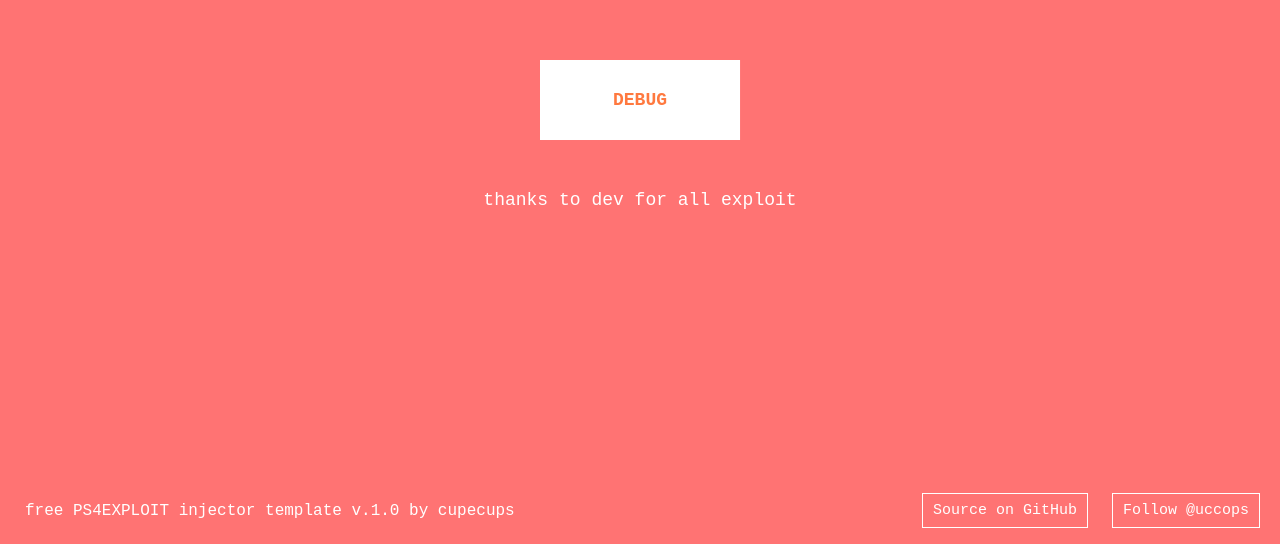
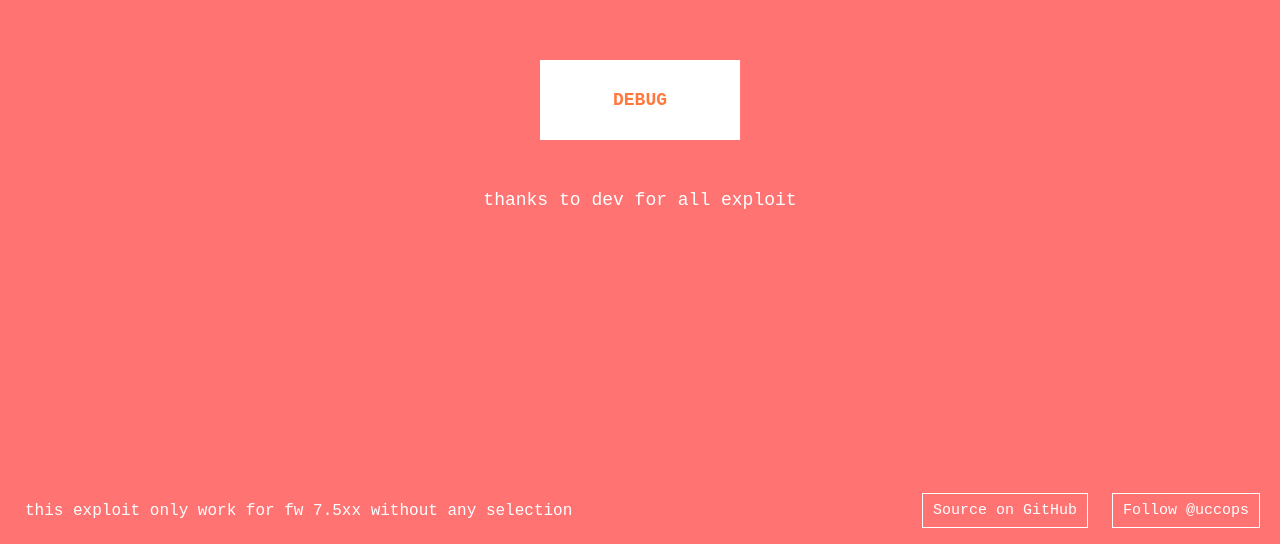
Before and after one commit to cupecups/ps4free, a plain HTML site: page index.html in a window 1280 px wide. Shown: the part 256-800 px from the top of the page. Drawn offline with Linux system fonts and the light colour scheme.

Commit message:
Update index.html

```diff
--- a/index.html
+++ b/index.html
@@ -40,7 +40,7 @@
 
 		<!-- Third party scripts and sharing UI -->
 
-		<p class="project-title" ><font color="white">free PS4EXPLOIT injector template v.1.0 by cupecups</font></p>
+		<p class="project-title" ><font color="white">this exploit only work for fw 7.5xx without any selection</font></p>
 
 		<div class="credits">
 			<a href="https://github.com/cupecups">Source on GitHub</a>
```
